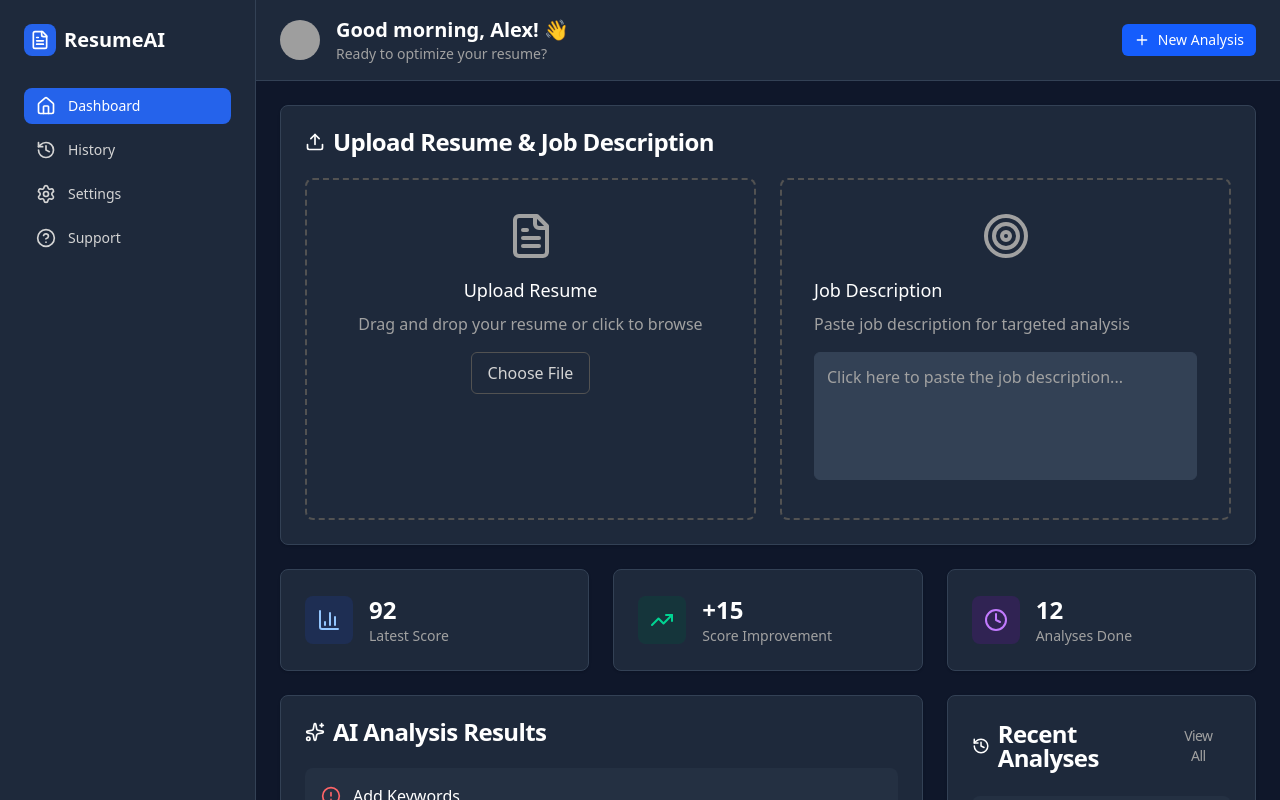
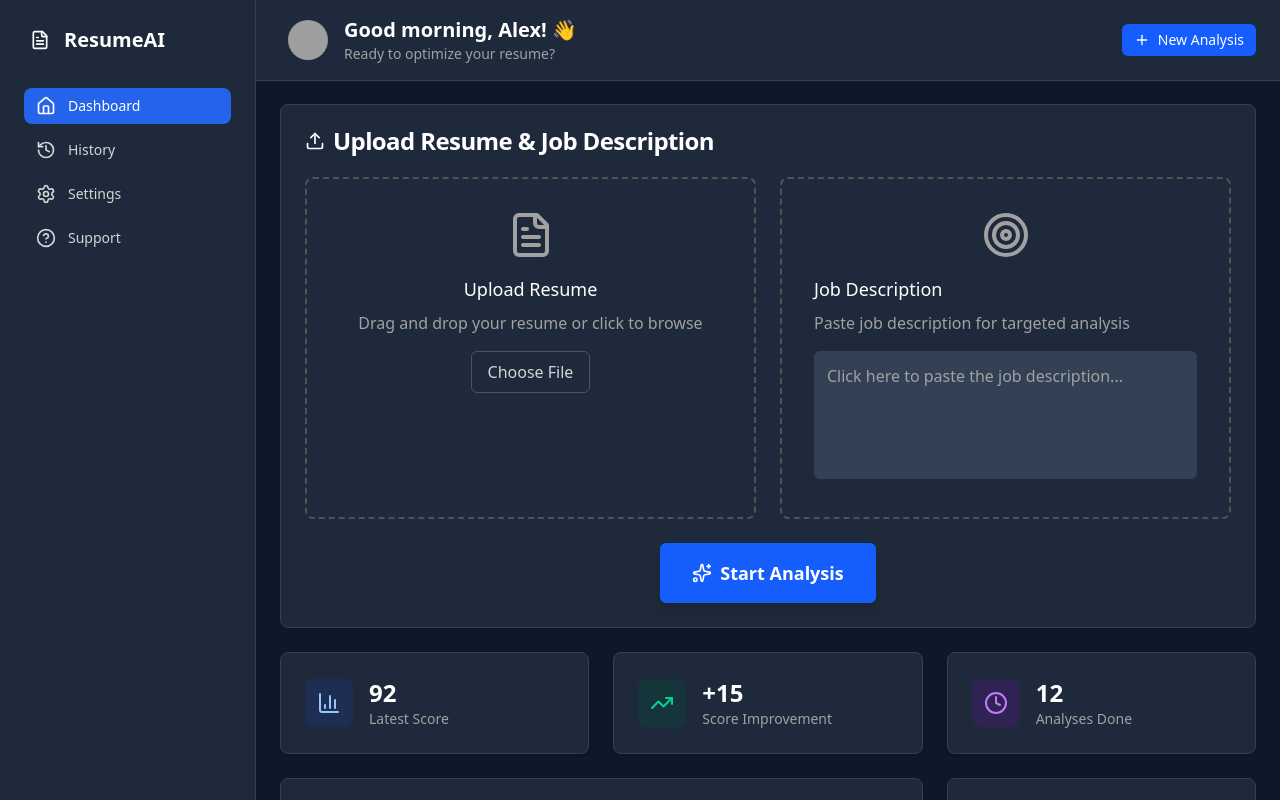
Before and after one commit to igwep/Ai-Resume-Analyzer, a Next.js app: page /dashboard in a window 1280 px wide. Shown: the top 800 px of the page. Built offline with nearby package versions, Linux system fonts and the light colour scheme; grey boxes are pictures that could not be loaded.

Commit message:
update on dashboard ui

```diff
--- a/app/component/Dashboard/Main.tsx
+++ b/app/component/Dashboard/Main.tsx
@@ -1,5 +1,5 @@
 "use client";
-import React,{useState} from 'react'
+import React,{useState, useRef} from 'react'
 import {
   Card,
   CardHeader,
@@ -84,6 +84,7 @@ const suggestions = [
 
 const Main = () => {
     const [dragActive, setDragActive] = useState(false);
+    const [selectedFileName, setSelectedFileName] = useState<string | null>(null);
 
 
     const handleDrag = (e: React.DragEvent) => {
@@ -95,12 +96,22 @@ const Main = () => {
       setDragActive(false);
     }
   };
+  const fileInputRef = useRef<HTMLInputElement>(null);
 
   const handleDrop = (e: React.DragEvent) => {
     e.preventDefault();
     e.stopPropagation();
     setDragActive(false);
     // Handle file drop logic here
+  };
+    const handleFileChange = (e: React.ChangeEvent<HTMLInputElement>) => {
+    const file = e.target.files?.[0];
+    if (file) {
+      setSelectedFileName(file.name);
+    }
+  };
+    const handleClick = () => {
+    fileInputRef.current?.click();
   };
 
   return (
@@ -117,29 +128,43 @@ const Main = () => {
                 <div className="grid grid-cols-1 lg:grid-cols-2 gap-6">
                   {/* Resume Upload */}
            <div
-                    className={`border-2 border-dashed rounded-lg p-6 sm:p-8 text-center transition-colors ${
+      className={`border-2 border-dashed rounded-lg p-6 sm:p-8 text-center cursor-pointer transition-colors ${
         dragActive
           ? "border-brand-400 bg-brand-900/20"
           : "border-neutral-600 hover:border-neutral-500"
       }`}
+      onClick={handleClick}
       onDragEnter={handleDrag}
       onDragLeave={handleDrag}
       onDragOver={handleDrag}
       onDrop={handleDrop}
     >
+      <input
+        type="file"
+        ref={fileInputRef}
+        className="hidden"
+        onChange={handleFileChange}
+        accept=".pdf,.doc,.docx"
+      />
       <FileText className="w-12 h-12 text-neutral-400 mx-auto mb-4" />
-                    <h3 className="text-lg font-medium text-white mb-2">
-                      Upload Resume
-                    </h3>
+      <h3 className="text-lg font-medium text-white mb-2">Upload Resume</h3>
       <p className="text-neutral-400 mb-4 text-sm sm:text-base">
         Drag and drop your resume or click to browse
       </p>
       <Button
         variant="outline"
         className="border-neutral-600 text-neutral-300 hover:bg-neutral-700"
+        onClick={(e) => {
+          e.stopPropagation();
+          handleClick();
+        }}
       >
         Choose File
       </Button>
+
+      {selectedFileName && (
+        <p className="mt-4 text-sm text-green-400">{selectedFileName}</p>
+      )}
     </div>
 
                   {/* Job Description Upload */}
@@ -159,6 +184,19 @@ const Main = () => {
                       }}
                     />
                   </div>
+                </div>
+                 <div className="flex justify-center mt-6">
+                  <Button
+                    size="lg"
+                    className="bg-brand-600 hover:bg-brand-700 text-white px-8 py-4 text-lg font-semibold min-w-[200px] shadow-lg hover:shadow-xl transition-all duration-200"
+                    onClick={() => {
+                      // Handle analysis start logic here
+                      console.log("Starting analysis...");
+                    }}
+                  >
+                    <Sparkles className="w-5 h-5 mr-2" />
+                    Start Analysis
+                  </Button>
                 </div>
               </CardContent>
             </Card>
--- a/app/component/Dashboard/Navbar.tsx
+++ b/app/component/Dashboard/Navbar.tsx
@@ -1,9 +1,19 @@
 import React from 'react'
 import { Avatar, AvatarFallback, AvatarImage } from "../ui/avatar";
 import { Button } from '../ui/button';
-import { Plus } from 'lucide-react';
+import { Plus, Menu } from 'lucide-react';
 
-const Navbar = () => {
+interface NavbarProps {
+  setSidebarOpen: React.Dispatch<React.SetStateAction<boolean>>;
+  sidebarOpen: boolean;
+}
+
+const Navbar: React.FC<NavbarProps> = ({ setSidebarOpen, sidebarOpen }) => {
+
+   const toggleSidebar = () => {
+    setSidebarOpen(!sidebarOpen);
+  };
+
  /*    const getInitials = (name: string) =>
   name
     .split(" ")
@@ -12,9 +22,19 @@ const Navbar = () => {
     .toUpperCase(); */
 
   return (
-        <header className="bg-[#1E293B] border-b border-[#334155] px-6 py-4">
+        <header className="bg-[#1E293B] fixed top-0 w-full md:pl-72 border-b border-[#334155] px-6 py-4">
           <div className="flex items-center justify-between">
             <div className="flex items-center space-x-4">
+              {/* Mobile burger menu */}
+              <Button
+                variant="ghost"
+                size="sm"
+                className="lg:hidden p-2 text-neutral-400 hover:text-white"
+                onClick={toggleSidebar}
+              >
+                <Menu className="w-5 h-5" />
+              </Button>
+
               <Avatar className="h-10 w-10">
                 <AvatarImage src="/placeholder-avatar.jpg" />
                 <AvatarFallback className="bg-[#2563EB] text-white">
@@ -35,7 +55,7 @@ const Navbar = () => {
               className="bg-brand-600 hover:bg-brand-700 text-white"
             >
               <Plus className="w-4 h-4 mr-2" />
-              New Analysis
+              <span className="hidden sm:inline">New Analysis</span>
             </Button>
           </div>
         </header>
--- a/app/component/Dashboard/Sidebar.tsx
+++ b/app/component/Dashboard/Sidebar.tsx
@@ -1,7 +1,8 @@
 "use client";
 import React from 'react'
 import { useState } from 'react';
-import { Home, History, Settings, HelpCircle, FileText } from 'lucide-react';
+import { Button } from '../ui/button'
+import { Home, History, Settings, HelpCircle, FileText, X } from 'lucide-react';
 
 const sidebarItems = [
     { id: "dashboard", label: "Dashboard", icon: Home },
@@ -10,16 +11,34 @@ const sidebarItems = [
     { id: "support", label: "Support", icon: HelpCircle },
   ];
 
-const Sidebar = () => {
+interface SidebarProps {
+  sidebarOpen: boolean;
+  setSidebarOpen: React.Dispatch<React.SetStateAction<boolean>>;
+}
+
+const Sidebar: React.FC<SidebarProps> = ({ sidebarOpen, setSidebarOpen }) => {
     const [activeTab, setActiveTab] = useState("dashboard");
+
   return (
-    <div className="w-64 bg-[#1E293B] fixed left-0 top-0 border-r h-screen border-[#334155] hidden lg:block">
+    <div   className={`w-64 bg-[#1E293B] border-r border-[#334155] fixed  z-50 h-screen top-0 transform transition-transform duration-300 ease-in-out ${
+    sidebarOpen ? "translate-x-0" : "-translate-x-full"
+  } lg:translate-x-0`}>
         <div className="p-6">
-          <div className="flex items-center space-x-2 mb-8">
-            <div className="w-8 h-8 bg-[#2563EB] rounded-lg flex items-center justify-center">
-              <FileText className="w-5 h-5 text-white" />
+          <div className="flex items-center justify-between mb-8 lg:justify-start">
+            <div className="flex items-center space-x-2">
+              <div className="w-8 h-8 bg-brand-600 rounded-lg flex items-center justify-center">
+                <FileText className="w-5 h-5 text-white" />
+              </div>
+              <span className="text-xl font-semibold text-white">ResumeAI</span>
             </div>
-            <span className="text-xl font-semibold text-white">ResumeAI</span>
+            <Button
+              variant="ghost"
+              size="sm"
+              className="lg:hidden p-2 text-neutral-400 hover:text-white"
+              onClick={() => setSidebarOpen(false)}
+            >
+              <X className="w-5 h-5" />
+            </Button>
           </div>
 
           <nav className="space-y-2">
--- a/app/dashboard/layout.tsx
+++ b/app/dashboard/layout.tsx
@@ -1,6 +1,6 @@
 // app/dashboard/layout.tsx
-
-import React from 'react'
+"use client"
+import React, { useState } from 'react'
 import Navbar from '../component/Dashboard/Navbar'
 import Sidebar from '../component/Dashboard/Sidebar'
 
@@ -9,19 +9,28 @@ export default function DashboardLayout({
 }: {
   children: React.ReactNode
 }) {
+const [sidebarOpen, setSidebarOpen] = useState(false)
+
   return (
-    <div className="min-h-screen flex flex-col bg-[#0F172A]">
-      <div className="md:ml-64">
-        <Navbar />
-      </div>
+    <div className="min-h-screen  bg-[#0F172A]">
+  <Navbar sidebarOpen={sidebarOpen} setSidebarOpen={setSidebarOpen} />
 
-      <div className="flex flex-1 overflow-hidden">
-        <Sidebar />
+  {/* Optional overlay for mobile */}
+  {sidebarOpen && (
+    <div
+      className="fixed  inset-0 bg-black/50 z-40 lg:hidden"
+      onClick={() => setSidebarOpen(false)}
+    />
+  )}
 
-        <main className="flex-1 p-6 md:ml-64 overflow-y-auto">
-          {children}
-        </main>
-      </div>
-    </div>
+  <div className="flex">
+    <Sidebar sidebarOpen={sidebarOpen} setSidebarOpen={setSidebarOpen} />
+
+    <main className="flex-1 p-6 md:ml-64 pt-26 overflow-y-auto">
+      {children}
+    </main>
+  </div>
+</div>
+
   )
 }
```
Lines whose indentation alone changed are shown as unchanged.
